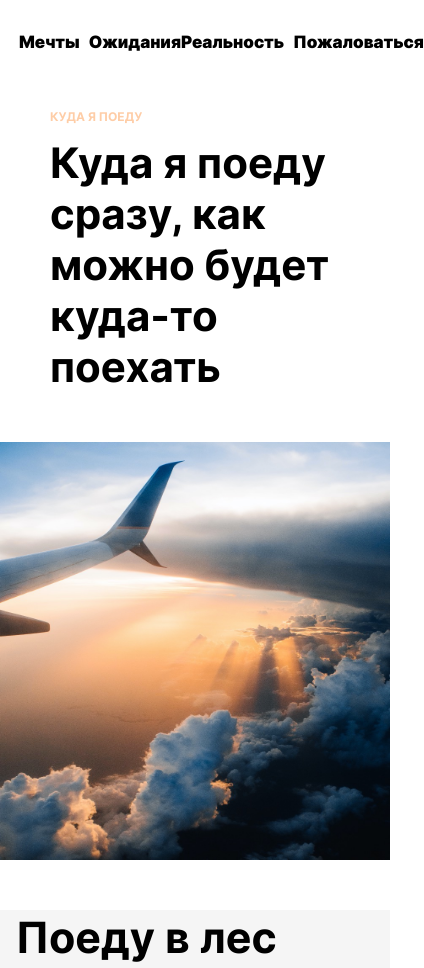
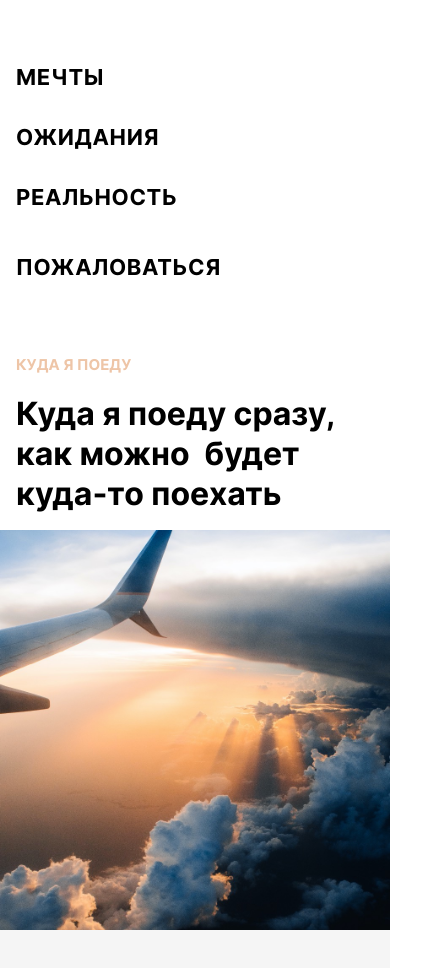
Before and after one commit to kejjero/where-im-going, a plain HTML site: page index.html in a window 390 px wide. Shown: the top 968 px of the page, 424 px wide, since content can reach past the window. Drawn offline with Linux system fonts and the light colour scheme.

Commit message:
final version

```diff
--- a/blocks/intro/__box/intro__box.css
+++ /dev/null
@@ -1,42 +0,0 @@
-.intro__box {
-    max-width: 100%;
-    margin-left: 100px;
-}
-
-@media screen and (max-width: 1630px) {
-    .intro__box {
-        max-width: 55vw;
-    }
-}
-
-@media screen and (max-width: 1340px) {
-    .intro__box {
-        max-width: 48vw;
-    }
-}
-
-@media screen and (max-width: 1230px) {
-    .intro__box {
-        max-width: 40vw;
-    }
-}
-
-@media screen and (max-width: 798px) {
-    .intro__box {
-        margin-left: 50px;
-    }
-}
-
-@media screen and (max-width: 489px) {
-    .intro__box {
-        max-width: 100%;
-        margin: 0 auto;
-        padding-left: 50px;
-    }
-}
-
-@media screen and (max-width: 320px) {
-    .intro__box {
-        margin: 0px auto 28px;
-    }
-}
--- a/blocks/intro/__image/intro__image.css
+++ /dev/null
@@ -1,40 +0,0 @@
-.intro__image {
-    max-width: 593px;
-    height: 500px;
-    background-image: url('../../../images/intro-image.jpeg');
-    background-size: 100%;
-    background-repeat: no-repeat;
-}
-
-@media screen and (max-width: 1340px) {
-    .intro__image {
-        max-width: 493px;
-        height: 400px;
-    }
-}
-
-@media screen and (max-width: 1120px) {
-    .intro__image {
-        margin-right: 0px;
-    }
-}
-
-@media screen and (max-width: 1116px) {
-    .intro__image {
-        /* width: 54vw; */
-    }
-}
-
-@media screen and (max-width: 489px) {
-    .intro__image {
-        min-height: 418px;
-        width: 100vw;
-        margin: 50px auto 50px;
-    }
-}
-
-@media screen and (max-width: 320px) {
-    .intro__image {
-        margin-top: 25px;
-    }
-}
--- a/blocks/intro/__subtitle/intro__subtitle.css
+++ /dev/null
@@ -1,22 +0,0 @@
-.intro__subtitle {
-    /* padding-right: 100px; */
-    font-size: 22px;
-    margin: 0px;
-    /* line-height: 36px; */
-    font-weight: bold;
-    color: #fecda7;
-    text-transform: uppercase;
-}
-
-@media screen and (max-width: 768px) {
-    .intro__subtitle {
-        font-size: 13px;
-    }
-}
-
-@media screen and (max-width: 480px) {
-    .intro__subtitle {
-        font-size: 12px;
-        margin-top: 50px;
-    }
-}
--- a/blocks/intro/__title/intro__title.css
+++ /dev/null
@@ -1,77 +0,0 @@
-.intro__title {
-    /*max-width: calc(100vw * 0.7);*/
-    margin: 25px 0px 0px;
-    padding: 0;
-    padding-right: 250px;
-    /* margin-right: 250px; */
-    font-weight: 700;
-    font-size: 50px;
-    line-height: 63px;
-    color: #000000;
-}
-
-@media screen and (max-width: 1340px) {
-    .intro__title {
-        margin-top: 10px;
-        margin-top: 25px;
-        font-size: 32px;
-        line-height: 44px;
-        padding-right: 130px;
-    }
-}
-
-@media screen and (max-width: 1230px) {
-    .intro__title {
-        margin-top: 25px;
-        font-size: 32px;
-        line-height: 44px;
-        padding-right: 100px;
-    }
-}
-
-@media screen and (max-width: 990px) {
-    .intro__title {
-        padding-right: 78px;
-    }
-}
-
-@media screen and (max-width: 768px) {
-    .intro__title {
-        /*font-size: 33px;
-        line-height: 40px;*/
-        /* letter-spacing: 1px; */
-        margin-top: 15px;
-        padding-right: 30px;
-    }
-}
-
-@media screen and (max-width: 550px) {
-    .intro__title {
-        font-size: 42px;
-        line-height: 51px;
-        margin-top: 13px;
-        padding-right: 30px;
-        /* margin-left: 50px; */
-    }
-}
-
-@media screen and (max-width: 489x) {
-    .intro__title {
-        width: 90vw;
-        /*font-size: 40px;
-        line-height: 40px;*/
-        /* margin-top: 20px; */
-        padding-right: 0;
-        text-align: left;
-        margin: 0 auto;
-    }
-}
-
-@media screen and (max-width: 320px) {
-    .intro__title {
-        /*font-size: 27px;
-        line-height: 35px;*/
-        font-size: 50px;
-        line-height: 63px;
-    }
-}
--- a/blocks/intro/intro.css
+++ /dev/null
@@ -1,60 +0,0 @@
-.intro {
-    /* margin: 150px 200px 100px 100px; */
-    display: grid;
-    /*grid-templete-columns: 70vw, 1fr;*/
-    /*grid-template-columns: calc(100% - 2 * 100px);*/
-    grid-template-columns: 50% 50%;
-    grid-template-rows: 574px;
-    align-items: center;
-    column-gap: 100px;
-    /* max-width: 80vw; */
-    /* align-items: center; */
-    /* margin: 50px 0px 100px 100px; */
-}
-
-
-/*
-@media screen and (max-width: 1300px) {
-    .intro {
-        margin: 50px 40px 88px 100px;
-    }
-}*/
-
-@media screen and (max-width: 1230px) {
-    .intro {
-        column-gap: 50px;
-    }
-}
-
-@media screen and (max-width: 1116px) {
-    .intro {
-        column-gap: 0;
-    }
-}
-
-@media screen and (max-width: 995px) {
-    .intro {
-        column-gap: 0;
-    }
-}
-
-
-/*
-@media screen and (max-width: 768px) {
-    .intro {
-        margin: 50px;
-    }
-}*/
-
-@media screen and (max-width: 489px) {
-    .intro {
-        grid-template-columns: 100%;
-        grid-template-rows: repeat(2, auto);
-    }
-}
-
-@media screen and (max-width: 320px) {
-    .intro {
-        margin: 0;
-    }
-}
--- a/blocks/menu/__item/menu__item.css
+++ b/blocks/menu/__item/menu__item.css
@@ -1,5 +1,9 @@
 .menu__item {
     padding-right: 76px;
+}
+
+.menu__item:last-child {
+    padding: 0;
 }
 
 .menu__item:last-child {
--- a/blocks/menu/menu.css
+++ b/blocks/menu/menu.css
@@ -1,9 +1,7 @@
 .menu {
-    min-width: 100%;
     font-weight: 900;
     font-size: 24px;
     line-height: 14px;
-    margin: 100px 100px;
 }
 
 @media screen and (max-width: 990px) {
--- a/index.html
+++ b/index.html
@@ -8,40 +8,53 @@
     <link rel="stylesheet" href="./pages/index.css" />
     <link rel="stylesheet" href="./style.css" />
   </head>
-  <!-- Добавил класс "root" -->
   <body class="root">
     <div class="page">
-      <!-- добавил класс "header" -->
+      <!-- HEADER -->
       <header class="header">
-        <nav class="menu">
-          <ul class="list menu__list">
-            <li class="menu__item"><a class="menu__link" href="#">Мечты</a></li>
-            <li class="menu__item">
-              <a class="menu__link" href="#">Ожидания</a>
+        <nav class="header__box">
+          <ul class="header__menu">
+            <li class="header__item">
+              <a class="header__link header_text_theme" href="#">Мечты</a>
             </li>
-            <li class="menu__itemА">
-              <a class="menu__link" href="#">Реальность</a>
+            <li class="header__item">
+              <a class="header__link header_text_theme" href="#">Ожидания</a>
             </li>
-            <li class="menu__item">
-              <a class="menu__link" href="#">Пожаловаться</a>
+            <li class="header__item">
+              <a class="header__link header_text_theme" href="#">Реальность</a>
             </li>
           </ul>
+          <a class="header__complain header_text_theme" href="#"
+            >Пожаловаться</a
+          >
         </nav>
       </header>
-      <!-- добавил класс "content" -->
       <main class="content">
+
+
+
+        <!-- INTRO -->
         <section class="intro">
-          <!-- заменил intro_paragraph, по БЭМу "Что это? - обертка" box или contain -->
           <div class="intro__box">
-            <!-- поидее "Куда я поеду, как можно.." является подзаголовком, нужно еще погуглить :/
-            подзаголовок же не может быть выше заголовка-->
-            <p class="intro__subtitle">Куда я поеду</p>
-            <h1 class="intro__title">
-              Куда я поеду сразу, как можно будет куда-то поехать
-            </h1>
+            <div class="intro__text">
+              <h1 class="intro__title title">Куда я поеду</h1>
+              <p class="intro__subtitle subtitle">
+                Куда я&nbsp;поеду сразу, как можно&nbsp; будет куда-то поехать
+              </p>
+            </div>
+            <div class="intro__image"></div>
           </div>
-          <img class="intro__image" src="/images/intro-image.jpeg" />
         </section>
+
+
+
+
+
+
+
+
+
+
         <!-- PLACES -->
         <section class="places">
           <div class="place">
@@ -118,8 +131,8 @@
         <!-- REVIEWS -->
         <section class="reviews">
           <div class="reviews__description">
-            <h2 class="reviews__title">Люди</h2>
-            <p class="reviews__subtitle">
+            <h2 class="reviews__title title">Люди</h2>
+            <p class="reviews__subtitle subtitle">
               Что говорят и&nbsp;говорили люди о&nbsp;путешествиях
             </p>
           </div>
--- a/style.css
+++ b/style.css
@@ -15,9 +15,109 @@
   -moz-text-size-adjust: 100%;
 }
 
+.title {
+  margin: 0;
+  padding: 0;
+  font-style: normal;
+  font-weight: 600;
+  font-size: 15px;
+  line-height: 19px;
+  color: #eec5a7;
+  text-transform: uppercase;
+}
+
+.subtitle {
+  margin: 0;
+  padding: 0;
+  font-style: normal;
+  font-weight: 600;
+  font-size: 52px;
+  line-height: 61px;
+  color: #000000;
+}
+/* HEADER */
+
+.header {
+  margin: 0 auto 100px auto;
+  width: calc(100% - 2 * 100px);
+}
+
+.header__box {
+  padding-top: 60px;
+  display: flex;
+  justify-content: space-between;
+  align-items: center;
+}
+
+.header__menu {
+  margin: 0;
+  padding: 0;
+  list-style-type: none;
+  display: flex;
+}
+
+.header__link {
+  margin-right: 55px;
+}
+
+/* Для будущего popup'a */
+.header__complain {
+}
+
+.header_text_theme {
+  text-decoration: none;
+  font-family: Inter;
+  font-style: normal;
+  font-weight: bold;
+  font-size: 18px;
+  line-height: 22px;
+  letter-spacing: 0.03em;
+  color: #000000;
+  transition: 0.2s color ease;
+}
+
+.header_text_theme:hover {
+  color: #fecda7;
+}
+
+/* INTRO */
+
+.intro {
+  margin-top: 130px;
+}
+.intro__box {
+  margin: 0 auto;
+  display: grid;
+  grid-template-columns: 1fr 540px;
+  grid-template-rows: 540px;
+  grid-template-areas: "intro__text intro__image";
+  overflow: hidden;
+  column-gap: 190px;
+  width: calc(100% - 2 * 100px);
+}
+
+.intro__text {
+  grid-area: intro__text;
+  display: flex;
+  align-items: flex-start;
+  flex-direction: column;
+  justify-content: center;
+}
+
+.intro__image {
+  margin-right: 135px;
+  background: url(./images/intro-image.jpeg);
+  background-size: cover;
+  background-position: center;
+  width: 100%;
+  grid-area: intro__image;
+  justify-self: center;
+}
+
+.intro__title {
+  margin-bottom: 55px;
+}
 /* PLACES */
-
-/* Проблема с высотой картинок */
 
 .places {
   margin: 200px 0 0 0;
@@ -88,25 +188,11 @@
 }
 
 .reviews__title {
-  margin: 0;
-  padding: 0;
-  font-style: normal;
-  font-weight: 600;
-  font-size: 15px;
-  line-height: 19px;
-  color: #eec5a7;
-  text-transform: uppercase;
   margin-bottom: 55px;
 }
 
 .reviews__subtitle {
-  margin: 0;
-  padding: 0;
-  font-style: normal;
-  font-weight: 600;
-  font-size: 52px;
-  line-height: 61px;
-  color: #000000;
+  margin-top: 60px;
 }
 
 .reviews__description {
@@ -205,6 +291,18 @@
   .place__paragraph {
     margin: 30px 0 0 0;
   }
+  .intro__image {
+    margin-right: 0;
+  }
+  .intro__box {
+    width: calc(100% - 2 * 80px);
+  }
+  .header {
+    width: calc(100% - 2 * 80px);
+  }
+  .intro__box {
+    column-gap: 100px;
+  }
 }
 
 @media screen and (max-width: 1340px) {
@@ -222,6 +320,7 @@
   }
   .reviews__name {
     font-size: 22px;
+    line-height: 30px;
     margin: 0;
   }
   .reviews__paragraph {
@@ -241,8 +340,8 @@
 
 @media screen and (max-width: 1230px) {
   .places {
-    margin: 0 auto;
-    padding: 48px 0;
+    margin-top: 0;
+    padding: 120px 0 48px 0;
   }
   .place__title {
     max-width: 100%;
@@ -251,9 +350,9 @@
     width: calc(100% - 2 * 48px);
     align-items: start;
     margin: 0 auto;
-    padding-top: 70px;
+    padding-top: 120px;
     grid-template-columns: repeat(1, 1fr);
-    grid-template-rows: minmax(max-content, 300px) minmax(200px, 800px);
+    grid-template-rows: minmax(max-content, 100px) minmax(200px, 800px);
     grid-template-areas:
       "place__box-text"
       "place__image";
@@ -270,7 +369,7 @@
       "place__image";
   }
   .place__box-text {
-    padding: 0 0 48px 0;
+    padding: 0 0 20px 0;
   }
   .place__image {
     max-height: 800px;
@@ -291,11 +390,30 @@
   .footer {
     padding: 200px 0;
   }
+  .header {
+    width: calc(100% - 2 * 48px);
+  }
+  .intro__box {
+    width: 100%;
+    column-gap: 0;
+    grid-template-columns: 1fr;
+    grid-template-rows: 1fr 700px;
+    grid-template-areas:
+      "intro__text"
+      "intro__image";
+  }
+  .intro__text {
+    margin: 0 48px 48px;
+    max-width: 900px;
+  }
+  .intro__title {
+    margin-bottom: 45px;
+  }
 }
 
 @media screen and (max-width: 768px) {
   .places {
-    padding: 24px 0;
+    padding: 100px 0 24px 0;
   }
   .place {
     padding-top: 50px;
@@ -323,23 +441,41 @@
   .place__paragraph {
     margin-top: 20px;
   }
-
-  .footer {
+  .header {
+    width: calc(100% - 2 * 24px);
+    margin-bottom: 50px;
+  }
+  .intro {
+    margin-top: 0;
+  }
+  .intro__text {
+    margin: 0 24px 24px;
+  }
+  .intro__box {
+    grid-template-rows: 1fr 600px;
+  }
+  .intro__subtitle {
+    font-size: 55px;
+    line-height: 65px;
+  }
+  .intro__title {
+    margin-bottom: 20px;
+  }
+  .header__link {
+    margin-right: 40px;
   }
 }
 
 @media screen and (max-width: 600px) {
   .reviews__items {
+    margin-top: 70px;
     grid-template-columns: repeat(1, 1fr);
     grid-template-rows: minmax(max-content);
     column-gap: 0;
-    row-gap: 20px;
-  }
-  .reviews__items {
-    margin-top: 70px;
+    row-gap: 70px;
   }
   .reviews {
-    padding: 70px 0;
+    padding: 50px 0;
   }
   .reviews__title {
     margin-bottom: 20px;
@@ -369,11 +505,56 @@
   .footer__author {
     line-height: 40px;
   }
+  .header__link {
+    margin-right: 20px;
+  }
+  .intro__subtitle {
+    font-size: 43px;
+    line-height: 50px;
+  }
+  .intro__title {
+    margin-bottom: 30px;
+  }
+  .header__box {
+    flex-direction: column;
+    align-items: flex-start;
+  }
+  .header__menu {
+    flex-direction: column;
+    align-items: flex-start;
+  }
+
+  .header__item {
+    margin-top: 25px;
+  }
+
+  .header__item:first-child {
+    margin: 0;
+  }
+
+  .header__complain {
+    margin-top: 35px;
+  }
+  .header__link {
+    margin: 0;
+  }
+  .header_text_theme {
+    text-transform: uppercase;
+    font-size: 22px;
+    line-height: 35px;
+  }
+
+  .header {
+    margin-bottom: 70px;
+  }
+  .intro__box {
+    grid-template-rows: 1fr 500px;
+  }
 }
 
 @media screen and (max-width: 480px) {
   .places {
-    padding: 0;
+    padding: 50px 0 0;
   }
   .place {
     padding-top: 30 px;
@@ -386,7 +567,7 @@
 
   .place__title {
     font-size: 43px;
-    margin: 0 16px 16px 16px;
+    margin: 16px;
   }
 
   .reviews {
@@ -398,7 +579,7 @@
     line-height: 40px;
   }
   .reviews__items {
-    row-gap: 25px;
+    row-gap: 45px;
   }
   .reviews__items {
     margin-top: 50px;
@@ -410,20 +591,40 @@
   .reviews__paragraph {
     margin-top: 10px;
   }
+  .intro__subtitle {
+    font-size: 32px;
+    line-height: 40px;
+  }
+  .intro__text {
+    margin: 0 16px 16px;
+  }
+  .intro__title {
+    margin-bottom: 20px;
+  }
+  .reviews__subtitle {
+    margin-top: 20px;
+  }
+  .header {
+    width: calc(100% - 2 * 16px);
+  }
+  .intro__box {
+    grid-template-rows: 1fr 400px;
+  }
+  .place__title {
+    font-size: 32px;
+    line-height: 40px;
+  }
+
 }
 
 @media screen and (max-width: 380px) {
   .place {
     grid-template-rows: minmax(max-content, 300px) minmax(200px, 350px);
   }
-  .place__title {
-    font-size: 32px;
-    line-height: 40px;
-    margin: 0 16px 16px 16px;
+  .intro__box {
+    grid-template-rows: 1fr 350px;
   }
 }
-
-
 
 @media screen and (max-width: 320px) {
   .place {
```
Also changed, not shown: pages/index.css (+1 -10 lines).
